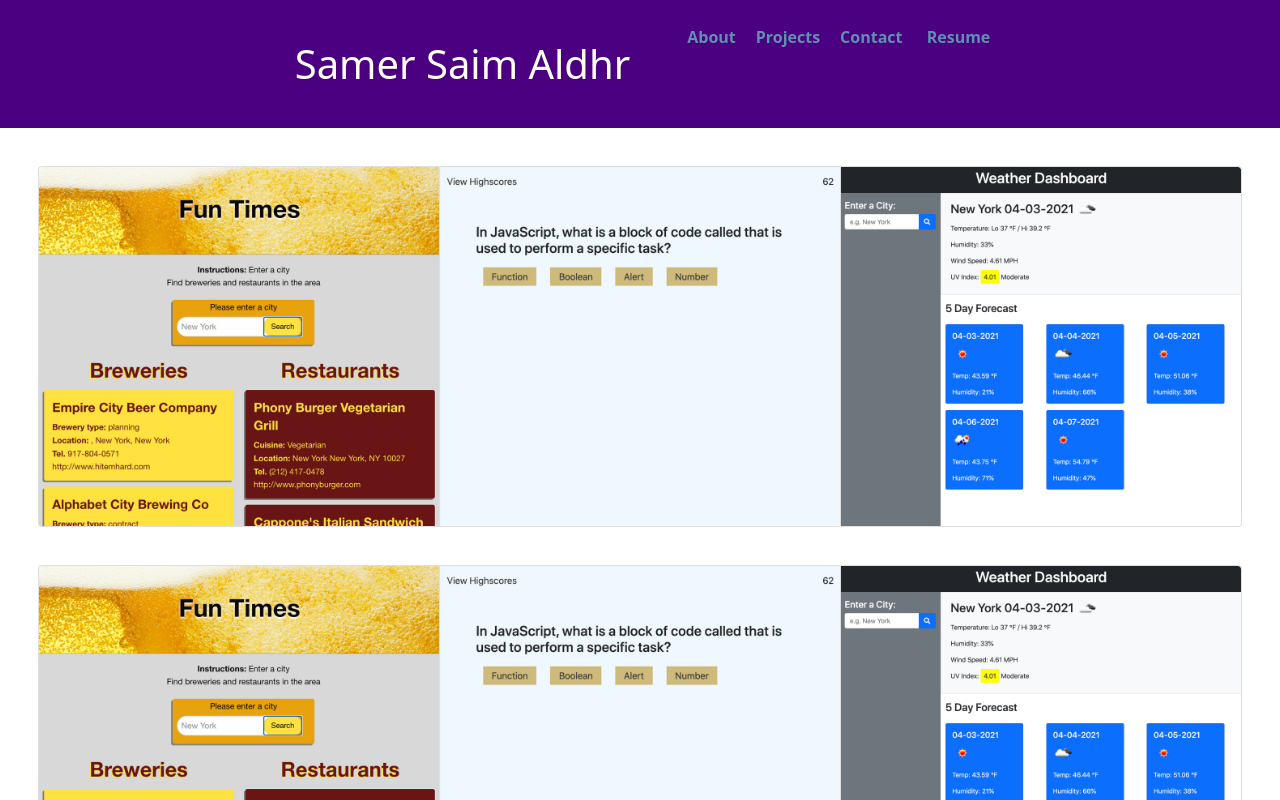
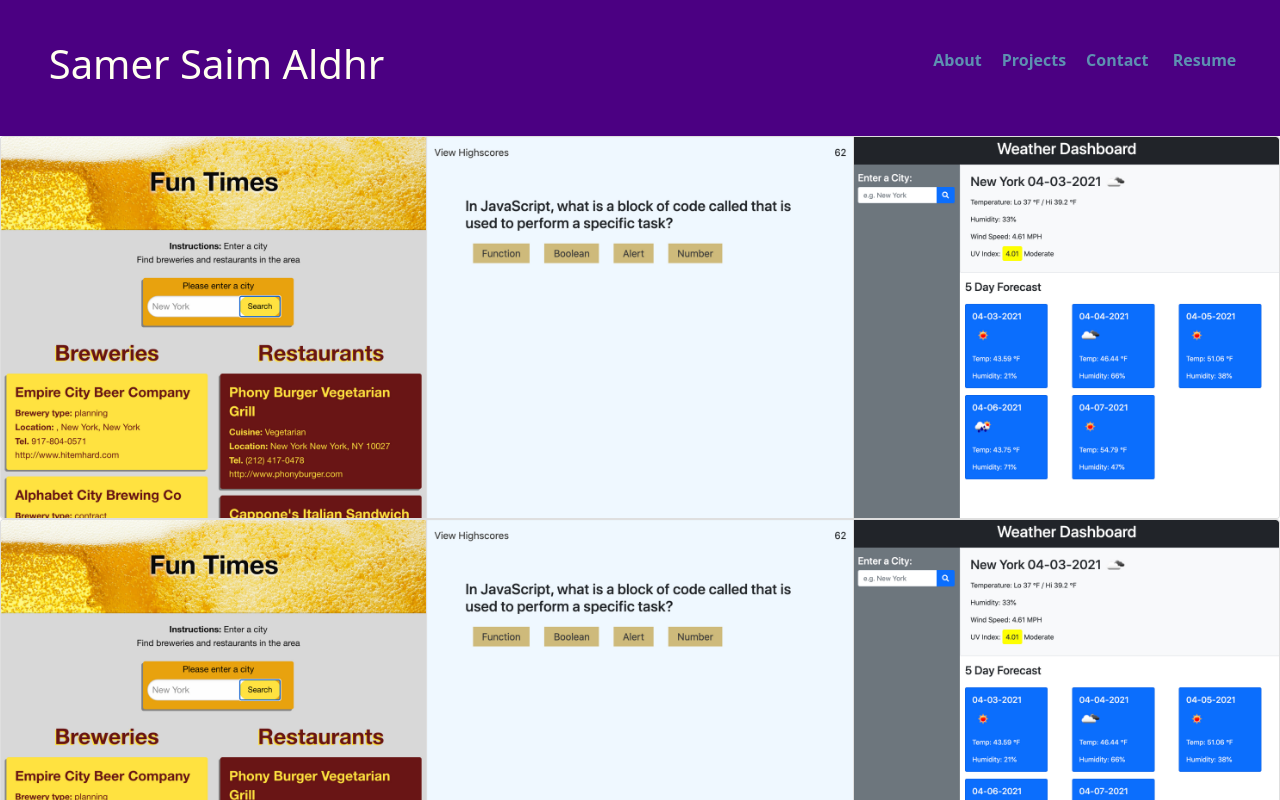
Before and after one commit to samersaemeldahr/React-Portfolio, a React (Create React App) app: page / in a window 1280 px wide. Both pictures are taken after a click on the link "Projects". Shown: the top 800 px of the page. Built offline with nearby package versions, Linux system fonts and the light colour scheme.

Commit message:
Center header elements

```diff
--- a/src/components/Header/Header.css
+++ b/src/components/Header/Header.css
@@ -2,32 +2,33 @@ nav {
     background-color: var(--dark);
     display: flex ;
     justify-content: center;
-
+    align-items: center;
+    grid-area: nav;
     /* width: 100%;
     min-width: 370px; */
     padding: 25px;
     position: relative;
     animation-name: example;
     animation-duration: 2s;
+
 }
 
 .name-title {
-    margin: 0%;
+
+
 }
 
 .center-nav {
-    display: flex;
-    justify-content: space-around;
 }
 
 .nav-links {
-    margin: 0px 10px 0px 10px;
     position: relative;
     animation-name: example;
     animation-duration: 1s;
     color: var(--mid);
     text-decoration: none;
     align-content: center;
+    padding: 10px;
 }
 
 @media screen and (max-width: 800px) {
--- a/src/components/Projects/Projects.css
+++ b/src/components/Projects/Projects.css
@@ -47,7 +47,7 @@
 }
 
 .card-group {
-    margin: 3%;
+
 }
 
 #projectsheader {
```
